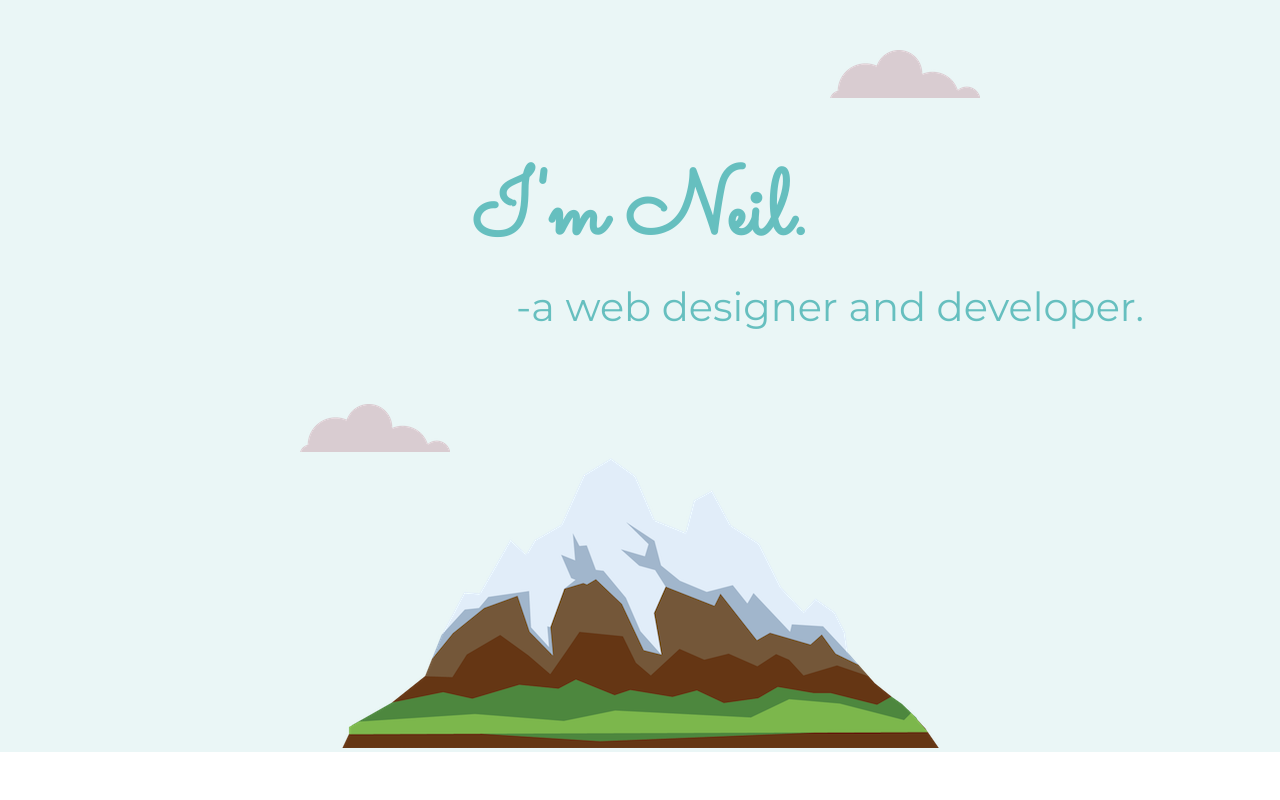
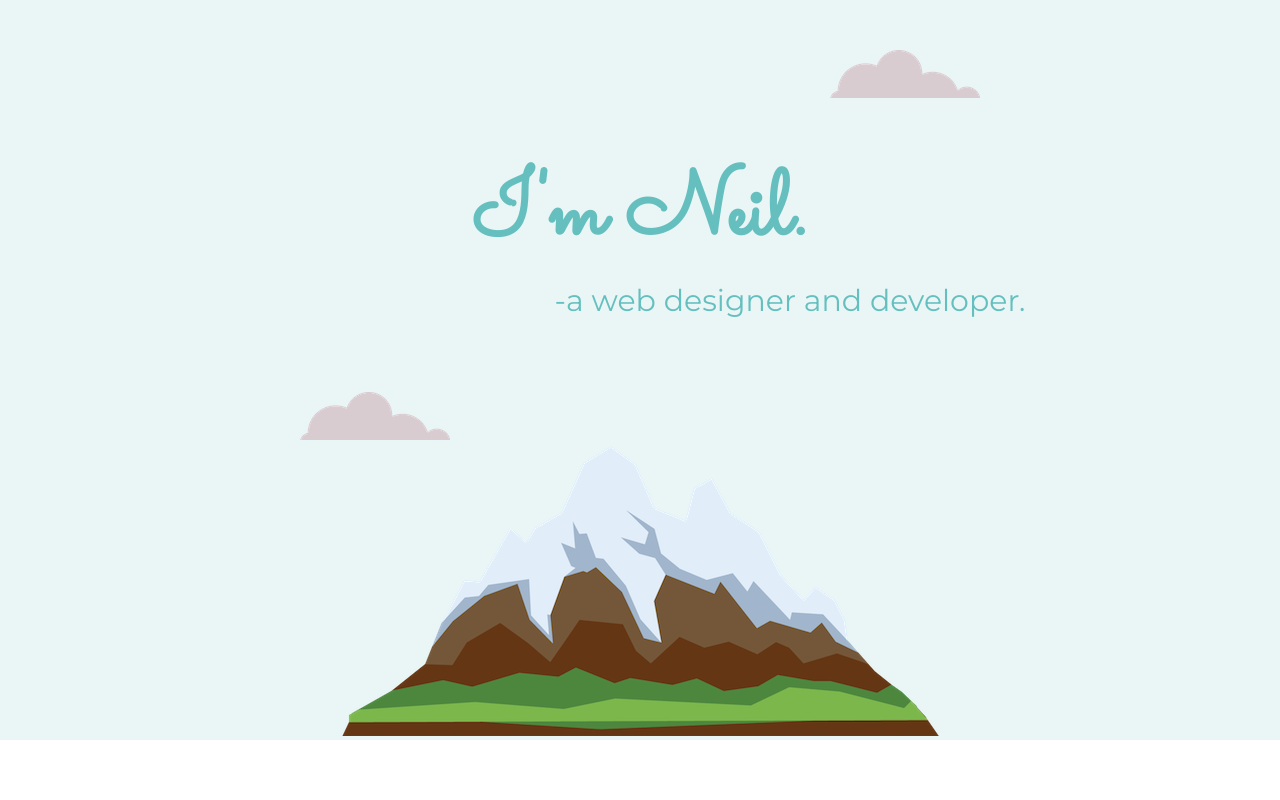
Before and after one commit to Niladri2000/First-Website, a plain HTML site: page index.html in a window 1280 px wide. Shown: the top 800 px of the page. Drawn offline with Linux system fonts and the light colour scheme; a web font is replaced by a local one.

Commit message:
Minor changes in the  codes.

```diff
--- a/css/styles.css
+++ b/css/styles.css
@@ -22,9 +22,9 @@ p {
 }
 
 .head {
-  font-size: 2.5rem;
+  font-size: 1.875rem;
   margin-top: 0;
-  margin-left: 380px;
+  margin-left: 300px;
   margin-bottom: 60px;
   font-weight: normal;
 }
@@ -110,6 +110,8 @@ a:hover{
   padding-top: 70px;
   padding-bottom: 100px;
   line-height: 2;
+  width: 50%;
+  margin: 100px auto 100px auto;
 }
 
 hr{
```
